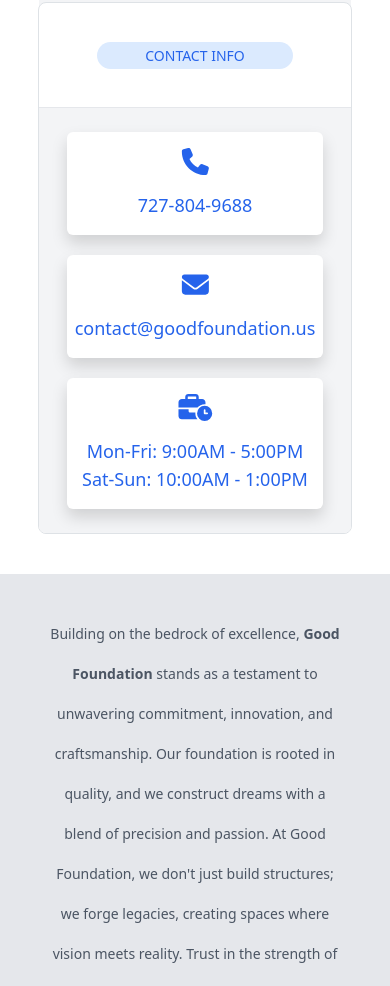
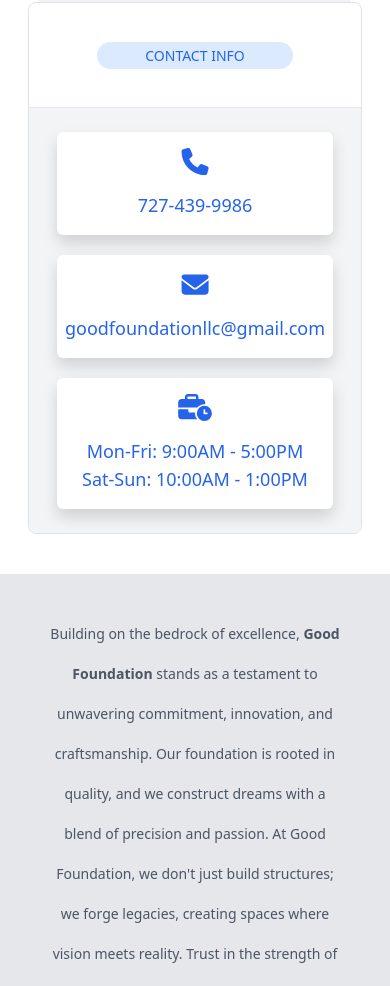
Before and after one commit to FadiBibawy/good-foundation-llc, a React (Create React App) app: page / in a window 390 px wide. Shown: the part 4443-5429 px from the top of the page. Built offline with nearby package versions, Linux system fonts and the light colour scheme; no server answers.

Commit message:
Revert "Change phone number"

```diff
--- a/src/components/Contact.js
+++ b/src/components/Contact.js
@@ -286,24 +286,24 @@ const Contact = () => {
             <div className="flex flex-col w-full h-full px-7 py-4 space-y-5 bg-gray-100 border-t">
               <a
                 className="px-2 py-3 flex flex-col  text-lg text-center text-blue-600 bg-white rounded shadow hover:bg-blue-50"
-                href="Tel: 727-804-9688 "
+                href="Tel: 727-439-9986 "
               >
                 <FontAwesomeIcon icon={faPhone} size="xl" className="mb-3" />
-                <p style={{ width: "100%", margin: "0" }}>727-804-9688</p>
+                <p style={{ width: "100%", margin: "0" }}>727-439-9986</p>
               </a>
               <a
                 className="px-2 py-3 flex flex-col text-lg text-center text-blue-600 bg-white rounded shadow hover:bg-blue-50"
-                href="mailto:contact@goodfoundation.us"
+                href="mailto:goodfoundationllc@gmail.com"
                 // style={{ marginTop: '50px' }}
               >
                 <FontAwesomeIcon icon={faEnvelope} size="xl" className="mb-3" />
                 <p style={{ width: "100%", margin: "0" }}>
-                  contact@goodfoundation.us
+                  goodfoundationllc@gmail.com
                 </p>
               </a>
               <div
                 className="px-1 py-3 flex flex-col text-lg text-center text-blue-600 bg-white rounded shadow hover:bg-blue-50"
-                href="mailto:contact@goodfoundation.us"
+                href="mailto:goodfoundationllc@gmail.com"
                 // style={{ marginTop: '50px' }}
               >
                 <FontAwesomeIcon
```
Also changed, not shown: 1 other file (tests, documents, lock files or other folders).
